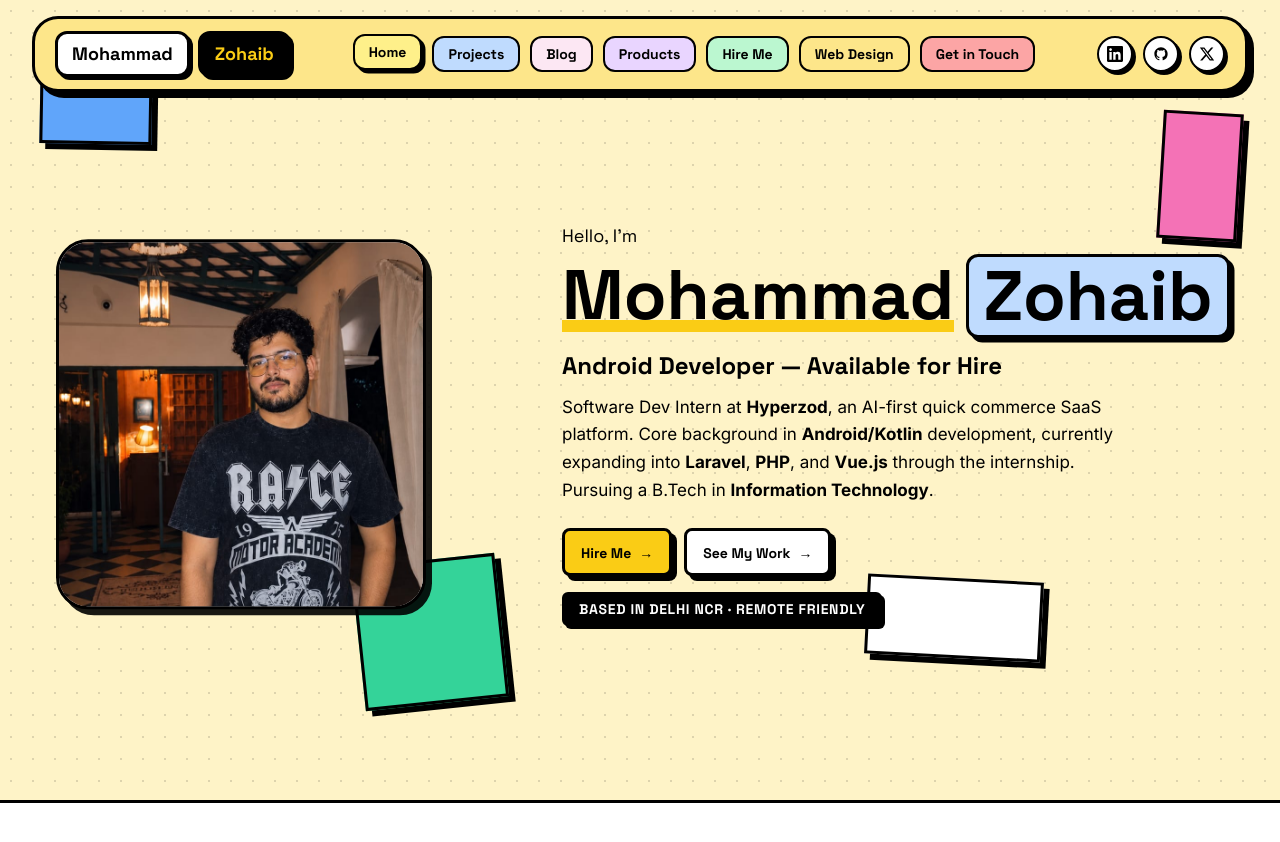
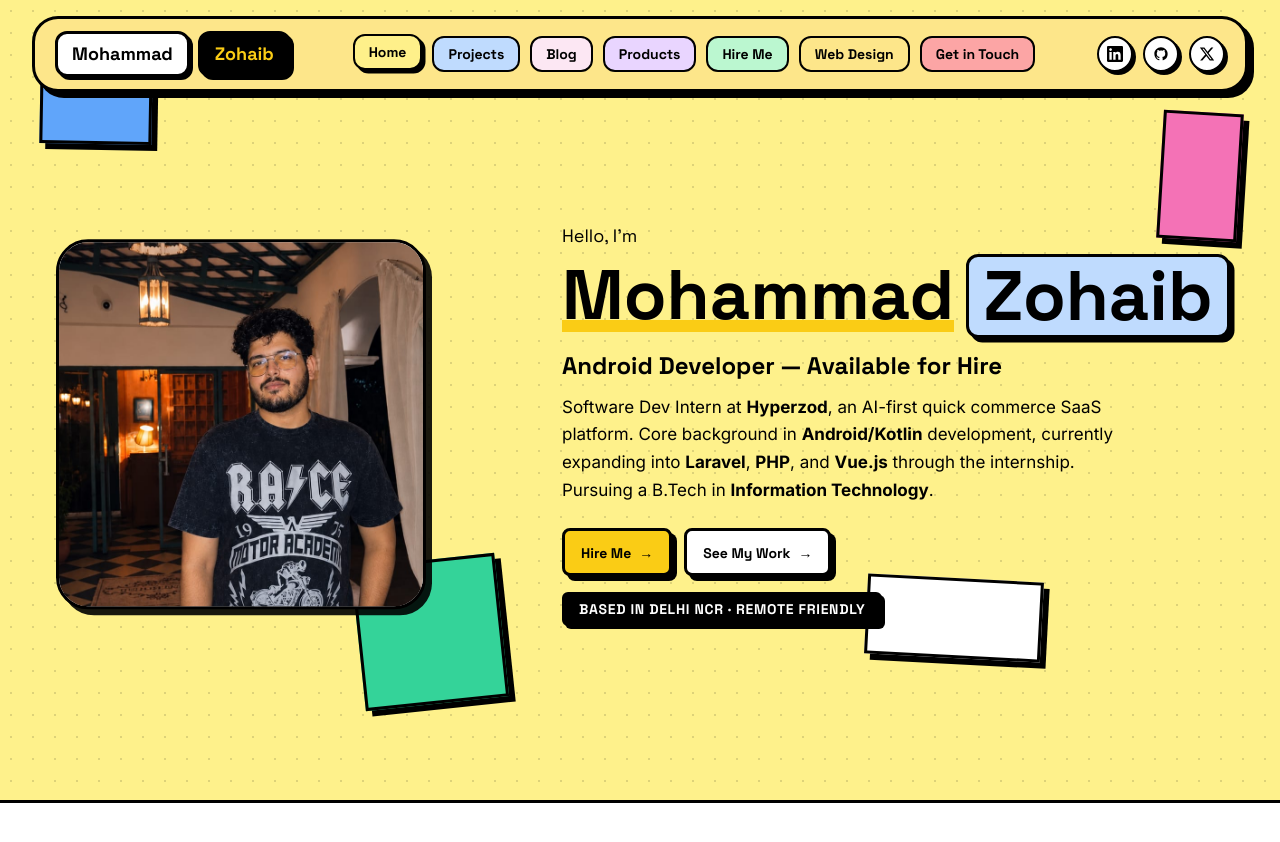
Before and after one commit to zohaib-md/zohaibxportfolio, a Next.js app: page / in a window 1280 px wide. Shown: the top 842 px of the page. Built offline with nearby package versions, Linux system fonts and the light colour scheme.

Commit message:
style: update yellow canvas background to #fef18b matching reference screenshot

```diff
--- a/app/globals.css
+++ b/app/globals.css
@@ -3,7 +3,7 @@
 @tailwind utilities;
 
 :root {
-  --background: #fef3c7;
+  --background: #fef18b;
   --foreground: #000000;
   --font-space-grotesk: 'Space Grotesk', system-ui, sans-serif;
   --font-inter: 'Inter', system-ui, -apple-system, sans-serif;
@@ -15,7 +15,7 @@ html {
 
 body {
   color: #000000;
-  background-color: #fef3c7;
+  background-color: #fef18b;
   font-family: var(--font-inter), system-ui, -apple-system, sans-serif;
   overflow-x: hidden;
   -webkit-font-smoothing: antialiased;
--- a/app/layout.tsx
+++ b/app/layout.tsx
@@ -22,7 +22,7 @@ export default function RootLayout({
           rel="stylesheet"
         />
       </head>
-      <body className="antialiased bg-[#fef3c7]">
+      <body className="antialiased bg-[#fef18b]">
         {children}
       </body>
     </html>
--- a/app/page.tsx
+++ b/app/page.tsx
@@ -5,7 +5,7 @@ import { ProjectTimeline } from "@/components/ProjectTimeline";
 
 export default function Home() {
   return (
-    <main className="min-h-screen bg-[#fef3c7]">
+    <main className="min-h-screen bg-[#fef18b]">
       <Navbar />
       <Hero />
       <TimelineSection />
--- a/components/Hero.tsx
+++ b/components/Hero.tsx
@@ -68,7 +68,7 @@ export const Hero: React.FC = () => {
   return (
     <section
       ref={sectionRef}
-      className="relative flex min-h-screen items-center justify-center overflow-hidden bg-[#fef3c7] pt-28 pb-16 px-4 sm:px-6 lg:px-8"
+      className="relative flex min-h-screen items-center justify-center overflow-hidden bg-[#fef18b] pt-28 pb-16 px-4 sm:px-6 lg:px-8"
     >
       {/* Background Dot Grid Pattern */}
       <div className="absolute inset-0 neo-dot-grid pointer-events-none" />
--- a/components/ProjectTimeline.tsx
+++ b/components/ProjectTimeline.tsx
@@ -121,7 +121,7 @@ export const ProjectTimeline: React.FC = () => {
     <section
       id="projects"
       ref={sectionRef}
-      className="relative w-full overflow-hidden border-b-[3.5px] border-black bg-[#fef3c7] py-20 sm:py-24 md:py-28 px-4 sm:px-6 lg:px-8"
+      className="relative w-full overflow-hidden border-b-[3.5px] border-black bg-[#fef18b] py-20 sm:py-24 md:py-28 px-4 sm:px-6 lg:px-8"
     >
       {/* Background Dot Grid Pattern matching hero */}
       <div className="absolute inset-0 neo-dot-grid pointer-events-none" />
@@ -164,10 +164,10 @@ export const ProjectTimeline: React.FC = () => {
               Timeline
             </span>
 
-            {/* Cream/Off-White Box: of Builds */}
+            {/* White Box: of Builds */}
             <span
               ref={titleBox2Ref}
-              className="inline-block rounded-[14px] md:rounded-[18px] border-[3px] md:border-[3.5px] border-black bg-[#FAF9F6] px-5 sm:px-7 py-2 sm:py-3 shadow-[4px_4px_0_0_#000000] md:shadow-[6px_6px_0_0_#000000]"
+              className="inline-block rounded-[14px] md:rounded-[18px] border-[3px] md:border-[3.5px] border-black bg-white px-5 sm:px-7 py-2 sm:py-3 shadow-[4px_4px_0_0_#000000] md:shadow-[6px_6px_0_0_#000000]"
             >
               of Builds
             </span>
--- a/tailwind.config.ts
+++ b/tailwind.config.ts
@@ -9,7 +9,7 @@ const config: Config = {
   theme: {
     extend: {
       colors: {
-        canvas: "#fef3c7",
+        canvas: "#fef18b",
         "canvas-nav": "#fde68a",
         "neo-yellow": "#facc15",
         "neo-blue": "#bfdbfe",
@@ -46,7 +46,7 @@ const config: Config = {
           secondary: "#bfdbfe",
           accent: "#f472b6",
           neutral: "#000000",
-          "base-100": "#fef3c7",
+          "base-100": "#fef18b",
           "base-200": "#fde68a",
           "base-300": "#fef08a",
           info: "#60a5fa",
```
